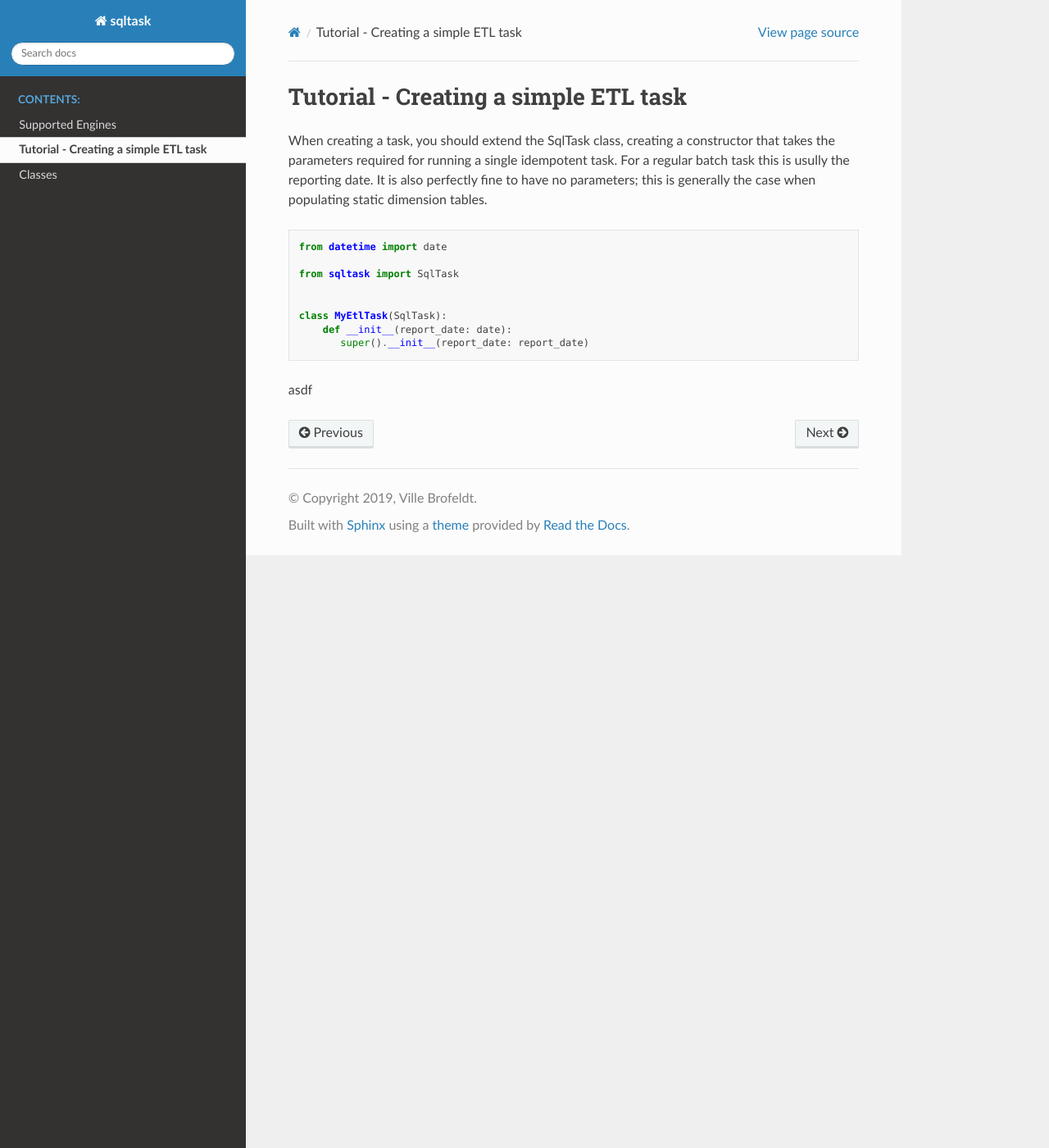
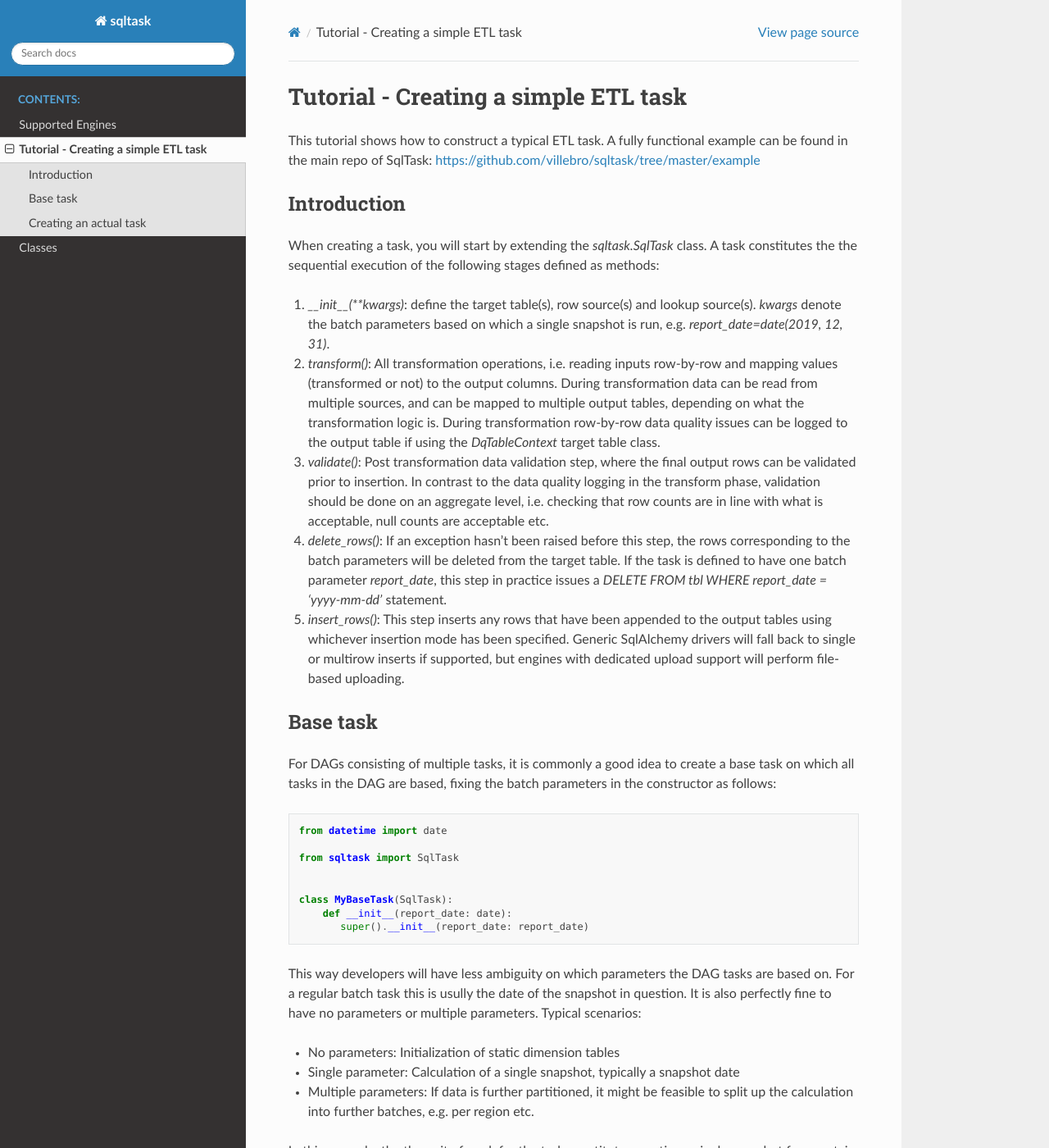
Before and after one commit to villebro/sqltask, a Sphinx documentation site: the page built from docs/tutorial.rst, in a window 1280 px wide and 1400 px high. Shown: the whole window at 82% size. Built offline with Sphinx 7.4.7 and the Read the Docs theme 2.0.0, drawn with Linux system fonts in a browser that asks for light colours; some of the changed text lies outside the part shown.

Commit message:
Add first part of tutorial

```diff
--- a/docs/classes.rst
+++ b/docs/classes.rst
@@ -4,10 +4,10 @@ Classes
 .. autoclass:: sqltask.base.engine.EngineContext
     :members:
 
-.. autoclass:: sqltask.base.table.TableContext
+.. autoclass:: sqltask.base.table.BaseTableContext
     :members:
 
-.. autoclass:: sqltask.base.table.OutputRow
+.. autoclass:: sqltask.base.table.BaseOutputRow
     :members:
 
 .. autoclass:: sqltask.base.table.DqTableContext
--- a/docs/tutorial.rst
+++ b/docs/tutorial.rst
@@ -1,11 +1,46 @@
 Tutorial - Creating a simple ETL task
 =====================================
 
-When creating a task, you should extend the SqlTask class, creating a
-constructor that takes the parameters required for running a single idempotent
-task. For a regular batch task this is usully the reporting date. It is also
-perfectly fine to have no parameters; this is generally the case when populating
-static dimension tables.
+This tutorial shows how to construct a typical ETL task. A fully functional
+example can be found in the main repo of SqlTask:
+`<https://github.com/villebro/sqltask/tree/master/example>`_
+
+Introduction
+------------
+
+When creating a task, you will start by extending the `sqltask.SqlTask` class.
+A task constitutes the the sequential execution of the following stages defined
+as methods:
+
+1. `__init__(**kwargs)`: define the target table(s), row source(s) and lookup
+   source(s). `kwargs` denote the batch parameters based on which a single snapshot
+   is run, e.g. `report_date=date(2019, 12, 31)`.
+2. `transform()`: All transformation operations, i.e. reading inputs row-by-row and
+   mapping values (transformed or not) to the output columns. During transformation
+   data can be read from multiple sources, and can be mapped to multiple output tables,
+   depending on what the transformation logic is. During transformation row-by-row
+   data quality issues can be logged to the output table if using the `DqTableContext`
+   target table class.
+3. `validate()`: Post transformation data validation step, where the final output rows
+   can be validated prior to insertion. In contrast to the data quality logging in
+   the transform phase, validation should be done on an aggregate level, i.e. checking
+   that row counts are in line with what is acceptable, null counts are acceptable
+   etc.
+4. `delete_rows()`: If an exception hasn't been raised before this step, the rows
+   corresponding to the batch parameters will be deleted from the target table. If
+   the task is defined to have one batch parameter `report_date`, this step in
+   practice issues a `DELETE FROM tbl WHERE report_date = 'yyyy-mm-dd'` statement.
+5. `insert_rows()`: This step inserts any rows that have been appended to the
+   output tables using whichever insertion mode has been specified. Generic
+   SqlAlchemy drivers will fall back to single or multirow inserts if supported,
+   but engines with dedicated upload support will perform file-based uploading.
+
+Base task
+---------
+
+For DAGs consisting of multiple tasks, it is commonly a good idea to create a base
+task on which all tasks in the DAG are based, fixing the batch parameters in the
+constructor as follows:
 
 .. code-block:: python
 
@@ -14,8 +49,62 @@ static dimension tables.
    from sqltask import SqlTask
 
 
-   class MyEtlTask(SqlTask):
+   class MyBaseTask(SqlTask):
        def __init__(report_date: date):
           super().__init__(report_date: report_date)
 
-asdf
+This way developers will have less ambiguity on which parameters the DAG tasks are
+based on. For a regular batch task this is usully the date of the snapshot in question.
+It is also perfectly fine to have no parameters or multiple parameters. Typical
+scenarios:
+
+- No parameters: Initialization of static dimension tables
+- Single parameter: Calculation of a single snapshot, typically a snapshot date
+- Multiple parameters: If data is further partitioned, it might be feasible to
+  split up the calculation into further batches, e.g. per region etc.
+
+In this example, the the unit of work for the task constitutes creating a single
+snapshot for a certain `report_date`.
+
+Creating an actual task
+-----------------------
+
+In the following example, we will construct a task that outputs data into a single
+target table, reads data from a SQL query and uses a CSV table as a lookup table.
+The class is based on `MyBaseTask` defined above. We will do the following
+
+- Define a target table `my_table` based on `DqTableContext` into which data is
+  inserted.
+- Define a `SqlRowSource` instance that reads data from a SQL query.
+- Define a `CsvLookupSource` instance that is used as a lookup table.
+
+We have chosed `DqTableContext` as our target table class, as it can be used for
+logging data quality issues. If we have our primary row data in CSV format, we
+could also have used a `CsvRowSource` instance as the primary data source. Similarly
+we could also use `SqlLookupSource` to construct our lookup table from a SQL query.
+
+:
+
+.. code-block:: python
+
+    class MyTask(MyBaseTask):
+        def __init__(self, report_date: date):
+            super().__init__(report_date)
+
+            # Define the metadata for the main fact table
+            self.add_table(DqTableContext(
+                name="my_table",
+                engine_context=self.ENGINE_TARGET,
+                columns=[
+                    Column("report_date", Date, comment="Date of snapshot", primary_key=True),
+                    Column("etl_timestamp", DateTime, comment="Timestamp when the row was created", nullable=False),
+                    Column("customer_name", String(10), comment="Unique customer identifier (name)", primary_key=True),
+                    Column("birthdate", Date, comment="Birthdate of customer if defined and in the past", nullable=True),
+                    Column("age", Integer, comment="Age of customer in years if birthdate defined", nullable=True),
+                    Column("sector_code", String(10), comment="Sector code of customer", nullable=True),
+                ],
+                comment="The customer table",
+                timestamp_column_name="etl_timestamp",
+                batch_params={"report_date": report_date},
+                dq_info_column_names=["etl_timestamp"],
+            ))
```
